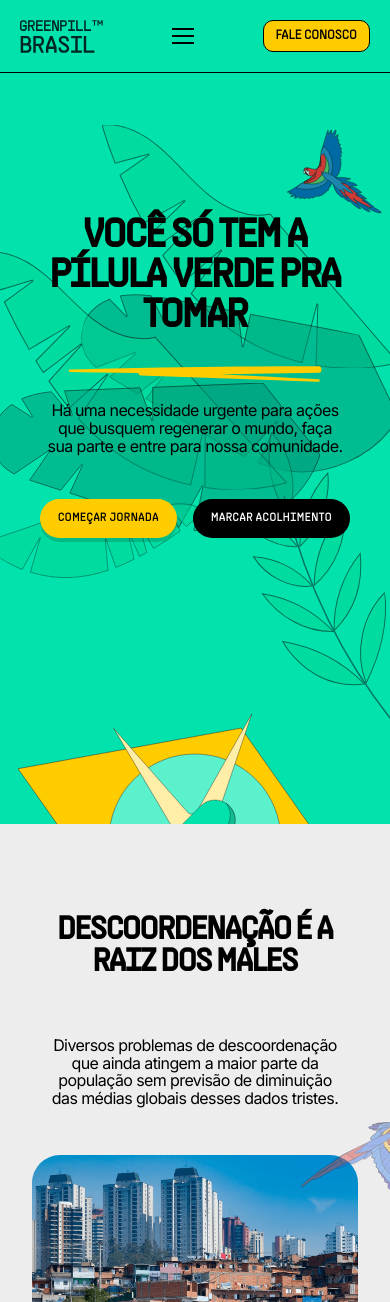
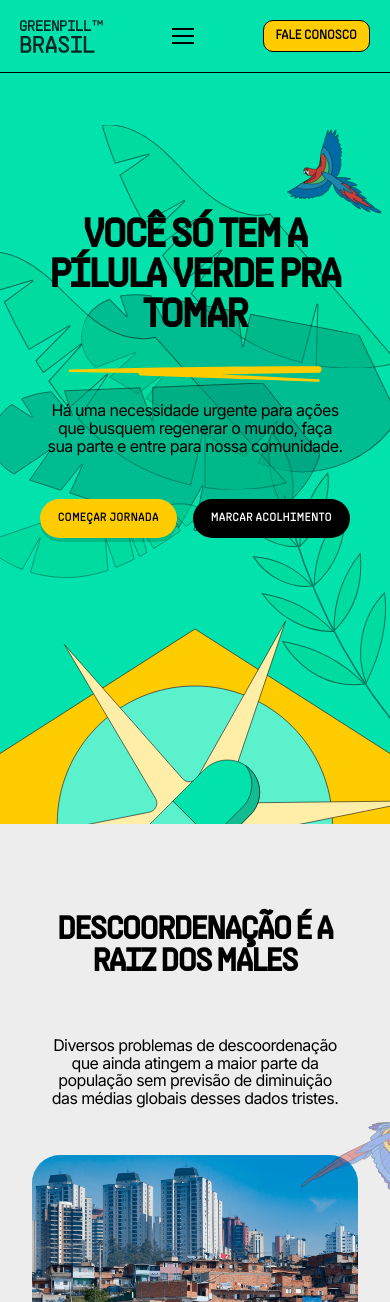
Before and after one commit to greenpillbr/greenpill-website, a React (Vite) app: page / in a window 390 px wide. Shown: the top 1302 px of the page. Built offline with nearby package versions, Linux system fonts and the light colour scheme.

Commit message:
agents.md and increase hero animation size

```diff
--- a/src/components/HeroSun/HeroSun.module.css
+++ b/src/components/HeroSun/HeroSun.module.css
@@ -1,9 +1,10 @@
 .wrapper {
   position: absolute;
   left: 50%;
-  bottom: -300px;
-  transform: translateX(-50%);
-  width: min(760px, 94vw);
+  bottom: 0;
+  /* Center on the hero bottom edge so only the top half is visible. */
+  transform: translate(-50%, 50%);
+  width: min(1216px, 150.4vw);
   aspect-ratio: 1035 / 941;
   pointer-events: none;
   z-index: 1;
@@ -27,7 +28,6 @@
 
 @media (max-width: 809.98px) {
   .wrapper {
-    bottom: -190px;
-    width: min(520px, 98vw);
+    width: min(832px, 156.8vw);
   }
 }
--- a/src/components/HeroSun/HeroSun.tsx
+++ b/src/components/HeroSun/HeroSun.tsx
@@ -11,9 +11,9 @@ interface LayerDef {
 }
 
 // Back-to-front, matching the Framer group (diamond backing -> disc -> bursts -> capsule).
-// The two sunbursts spin at different speeds/directions to create the moving-rays effect.
+// Diamond and disc stay static; only the two sunbursts spin (opposite directions).
 const LAYERS: LayerDef[] = [
-  { key: 'rays', width: '100%', rotate: 360, duration: 110 },
+  { key: 'rays', width: '100%' },
   { key: 'ring', width: '45%' },
   { key: 'burst', width: '48.5%', rotate: 360, duration: 46 },
   { key: 'glow', width: '63%', rotate: -360, duration: 68 },
```
Also changed, not shown: 1 other file (tests, documents, lock files or other folders).
